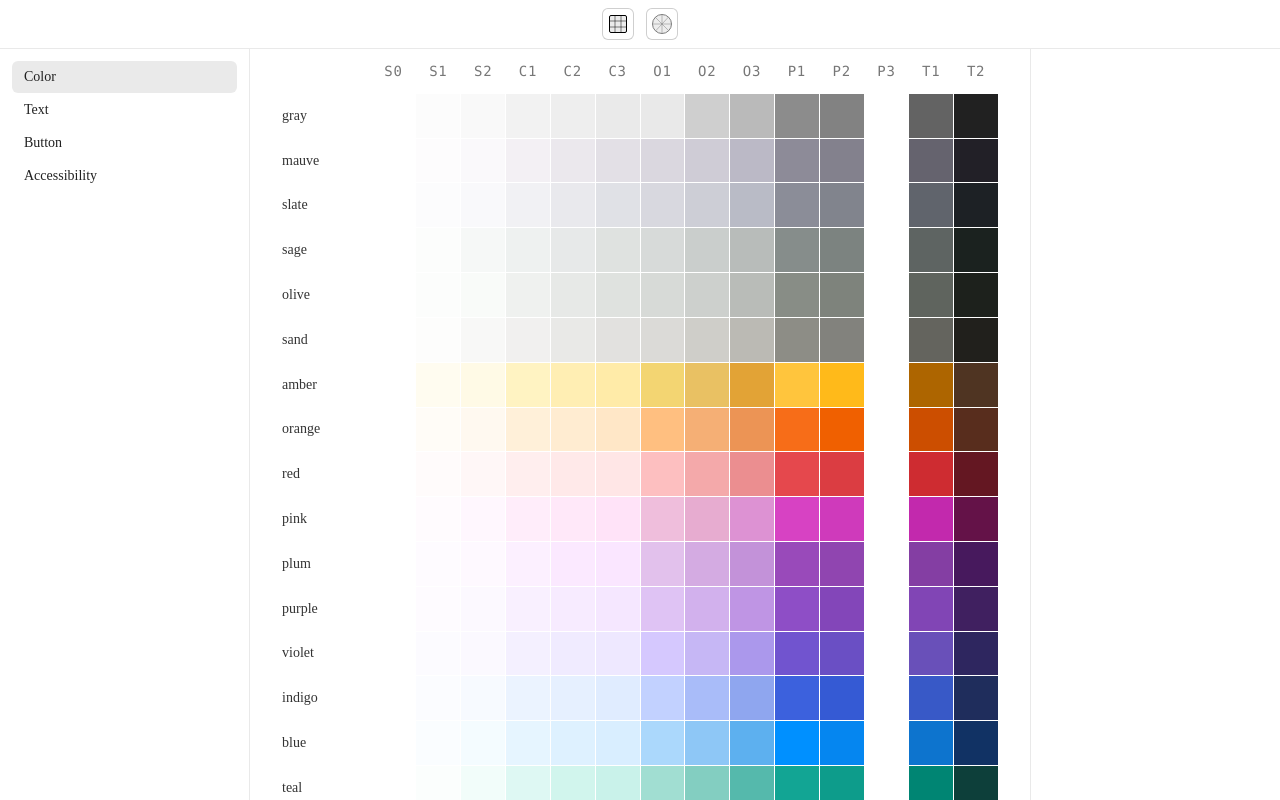
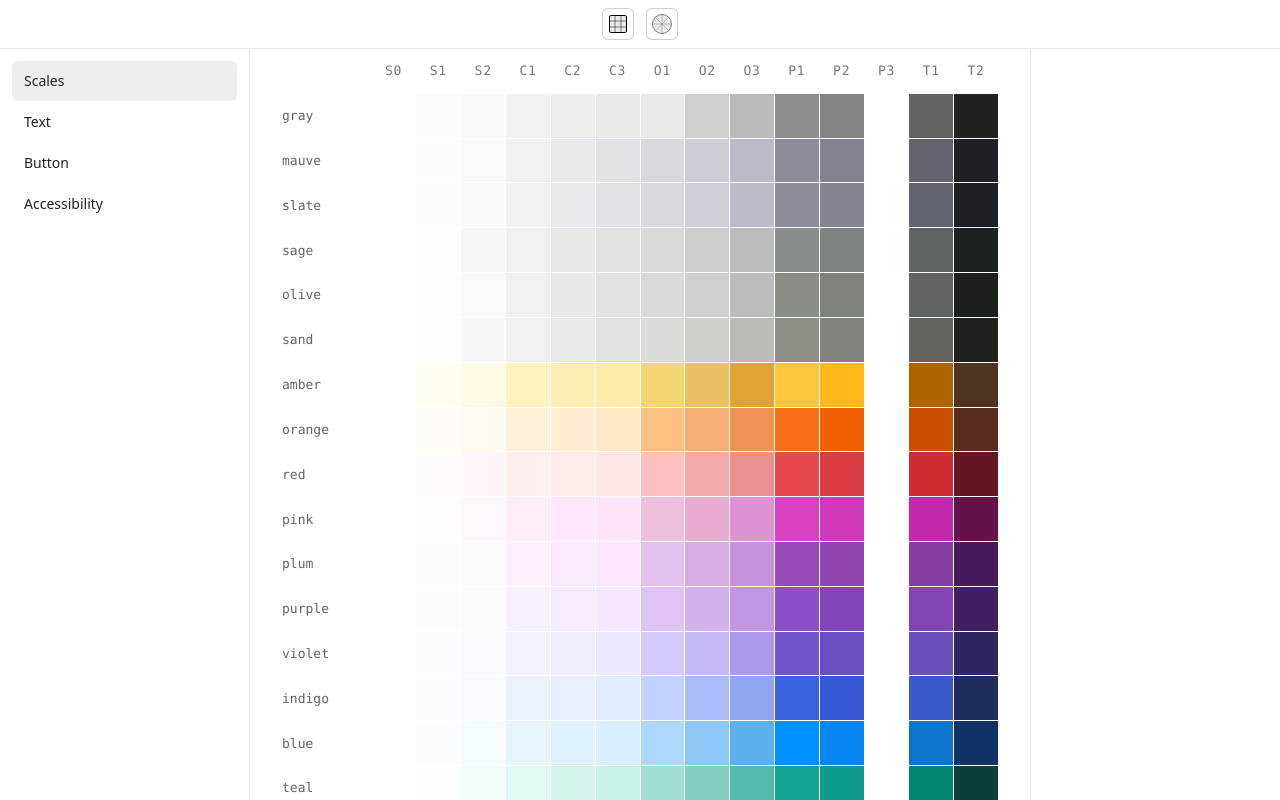
Before and after one commit to colmtuite/color-system, a Next.js app: page / in a window 1280 px wide. Built offline with nearby package versions, Linux system fonts and the light colour scheme.

Commit message:
css tweaks

```diff
--- a/src/app/components/Sidebar.tsx
+++ b/src/app/components/Sidebar.tsx
@@ -13,7 +13,7 @@ export default function Sidebar() {
           href="/"
           aria-current={pathname === '/' ? 'page' : undefined}
         >
-          Color
+          Scales
         </Link>
         <Link
           href="/text"
--- a/src/app/css/globals.css
+++ b/src/app/css/globals.css
@@ -7,6 +7,8 @@ body {
   display: flex;
   flex-direction: column;
   font-family: test untitled sans, system-ui, blinkmacsystemfont, -apple-system, helvetica neue, arial, sans-serif;
+  color: var(--gray-t2);
+  height: 100%;
 }
 
 /* Header styles */
@@ -42,8 +44,10 @@ body {
 .sidebar nav a {
   display: inline flex;
   align-items: center;
-  height: 32px;
+  height: 40px;
   padding: 0 12px;
+  font-size: 14px;
+  line-height: 1;
   text-decoration: none;
   color: var(--gray-t2);
   border-radius: 6px;
@@ -51,11 +55,11 @@ body {
 }
 
 .sidebar nav a:hover {
-  background-color: var(--gray-c2);
+  background-color: var(--gray-c1);
 }
 
 .sidebar nav a[aria-current="page"] {
-  background-color: var(--gray-c3);
+  background-color: var(--gray-c2);
 }
 
 /* Right sidebar styles */
@@ -84,8 +88,8 @@ body {
 
 .demo-grid-cell {
   padding: var(--demo-grid-padding);
-  border-bottom: 1px solid var(--gray-o1);
-  border-right: 1px solid var(--gray-o1);
+  border-bottom: .5px solid var(--gray-o1);
+  border-right: .5px solid var(--gray-o1);
   font-size: 16px;
   font-family: inherit;
   background: #fff;
@@ -95,6 +99,6 @@ body {
   justify-content: var(--demo-grid-align, start);
 }
 
-.demo-grid-cell:last-child {
+/* .demo-grid-cell:last-child {
   border-bottom: none;
-}
+} */
--- a/src/app/css/main.css
+++ b/src/app/css/main.css
@@ -1,12 +1,4 @@
 html {
-  height: 100%;
-}
-
-body {
-  margin: 0;
-  font-family: "graphik trial";
-  font-size: 14px;
-  color: hsl(0 0% 20%);
   height: 100%;
 }
 
@@ -61,7 +53,7 @@ body {
   aspect-ratio: 1;
   align-items: center;
   justify-content: center;
-  font-size: 14px;
+  font-size: 13px;
 }
 
 .Name {
@@ -69,6 +61,9 @@ body {
   box-sizing: border-box;
   grid-column: 1/3;
   align-items: center;
+  font-size: 13px;
+  font-family: test söhne mono, menlo, monaco, monospace;
+  color: var(--gray-t1);
 }
 
 .Container {
```
